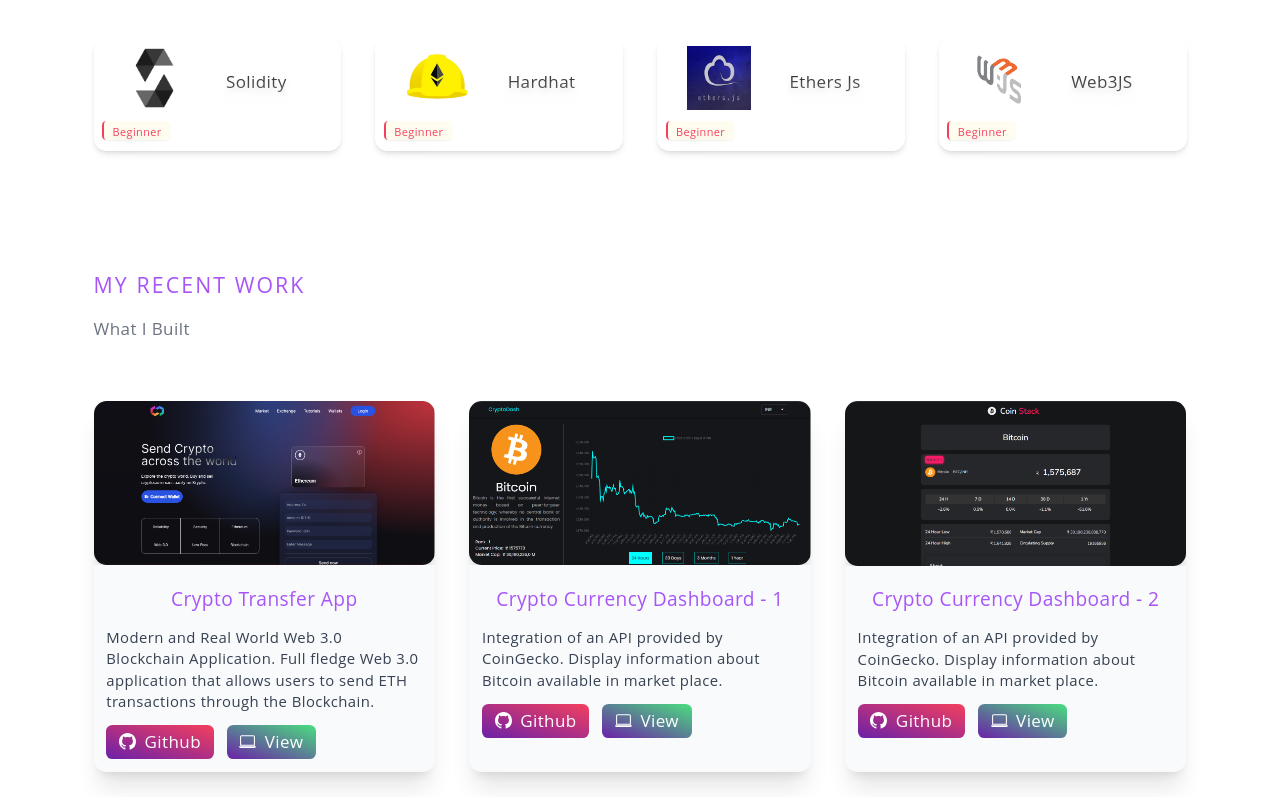
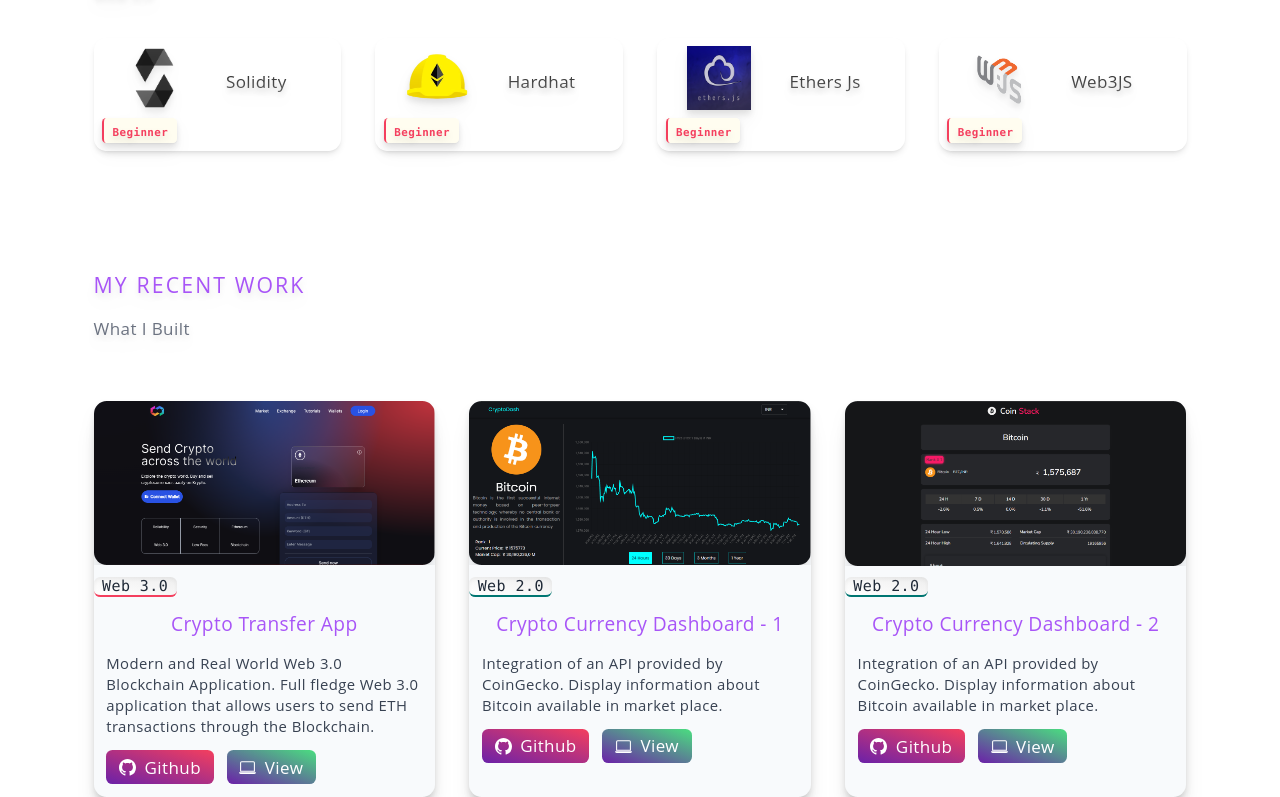
Before and after one commit to DalaviMoreshwar/DalaviMoreshwar, a Next.js app: page / in a window 1280 px wide. Shown: the part 2046-2843 px from the top of the page. Built offline with nearby package versions, Linux system fonts and the light colour scheme.

Commit message:
added new enhancement

```diff
--- a/components/Projects.jsx
+++ b/components/Projects.jsx
@@ -25,6 +25,18 @@ const Projects = () => {
                   src={project.bgImg}
                   alt={project.title}
                 />
+                <span className="px-2 text-sm text-gray-800 shadow-inner rounded-md bg-gradient-to-tr from-[#fff] to-[#eee]"
+                  style={{
+                    borderBottom:
+                      project.web === "Web 3.0"
+                        ? "2px solid #f43f5e"
+                        : "2px solid #007672",
+                    fontFamily: "Consolas",
+                    fontSize: "15px"
+                  }}
+                >
+                  {project.web}
+                </span>
                 <div className="p-3">
                   <h3 className="text-lg text-center font-medium pb-3 text-purple-500">
                     {project.title}
@@ -52,7 +64,7 @@ const Projects = () => {
 
                   {/* <hr className="my-3 h-px bg-gray-200 border-0 dark:bg-gray-700" /> */}
 
-                    {/* {project.tags.map((tag, index) => (
+                  {/* {project.tags.map((tag, index) => (
                       <div key={index} className="row-span-3 col-span-2">
                         <code className="bg-[#F1F7F7] border p-1 text-sm  rounded  text-gray-800">
                           {tag}
--- a/components/Skills.jsx
+++ b/components/Skills.jsx
@@ -114,7 +114,7 @@ const renderSkills = (skills, level) => (
               </div>
             </div>
             <small
-              className="text-center shadow-sm text-gray-500 bg-blue-100 dark:text-gray-800 p-0 px-2 rounded"
+              className="text-center shadow-sm text-gray-500 bg-blue-100 dark:text-gray-800 font-bold p-1 px-2 rounded"
               style={{
                 borderLeft:
                   skill.level === "Beginner"
@@ -134,6 +134,7 @@ const renderSkills = (skills, level) => (
                     : skill.level === "Intermediate"
                     ? "#007672"
                     : "#FFE0FF",
+                fontFamily: "Consolas"
               }}
             >
               <small className="drop-shadow-lg">
--- a/pages/index.js
+++ b/pages/index.js
@@ -19,7 +19,7 @@ export default function Home() {
         <link rel="icon" href="/favicon.ico" />
       </Head>
 
-      <main className="bg-gradient-t from-[#fff] to-[#eee] tracking-wide px-10 md:px-20 lg:px-35 font-inter dark:bg-[#0f172a] dark:text-gray-50">
+      <main className="bg-gradient-t drop-shadow-lg from-[#fff] to-[#eee] tracking-wide px-10 md:px-20 lg:px-35 font-inter dark:bg-[#0f172a] dark:text-gray-50">
         {/* hero section start */}
         <section className="">
 
--- a/utils/content.js
+++ b/utils/content.js
@@ -30,6 +30,7 @@ export const socials = [
 export const projectsDetails = [
   {
     id: 1,
+    web: "Web 3.0",
     title: "Crypto Transfer App",
     description: "Modern and Real World Web 3.0 Blockchain Application. Full fledge Web 3.0 application that allows users to send ETH transactions through the Blockchain.",
     bgImg: crypotTransfer,
@@ -47,6 +48,7 @@ export const projectsDetails = [
   },
   {
     id: 2,
+    web: "Web 2.0",
     title: "Crypto Currency Dashboard - 1",
     description: "Integration of an API provided by CoinGecko. Display information about Bitcoin available in market place.",
     bgImg: crypotDash_1,
@@ -62,6 +64,7 @@ export const projectsDetails = [
   },
   {
     id: 3,
+    web: "Web 2.0",
     title: "Crypto Currency Dashboard - 2",
     description: "Integration of an API provided by CoinGecko. Display information about Bitcoin available in market place.",
     bgImg: crypotDash_2,
```
